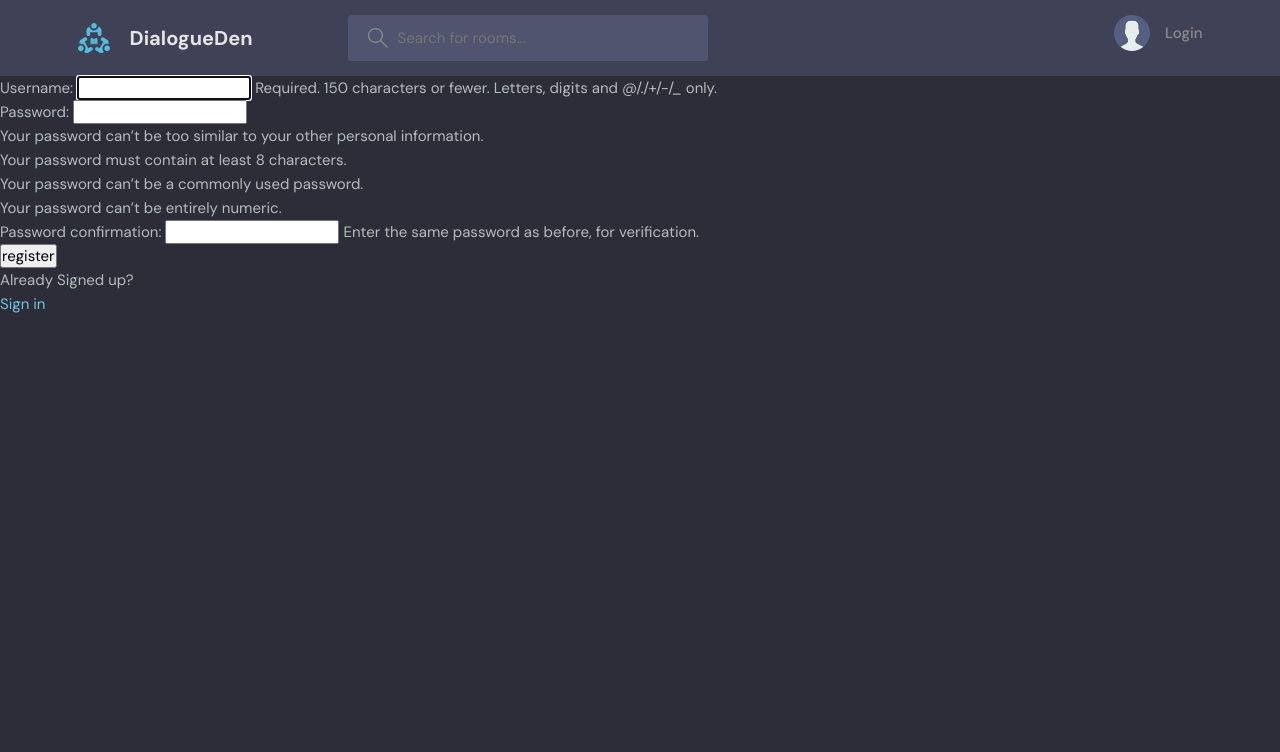
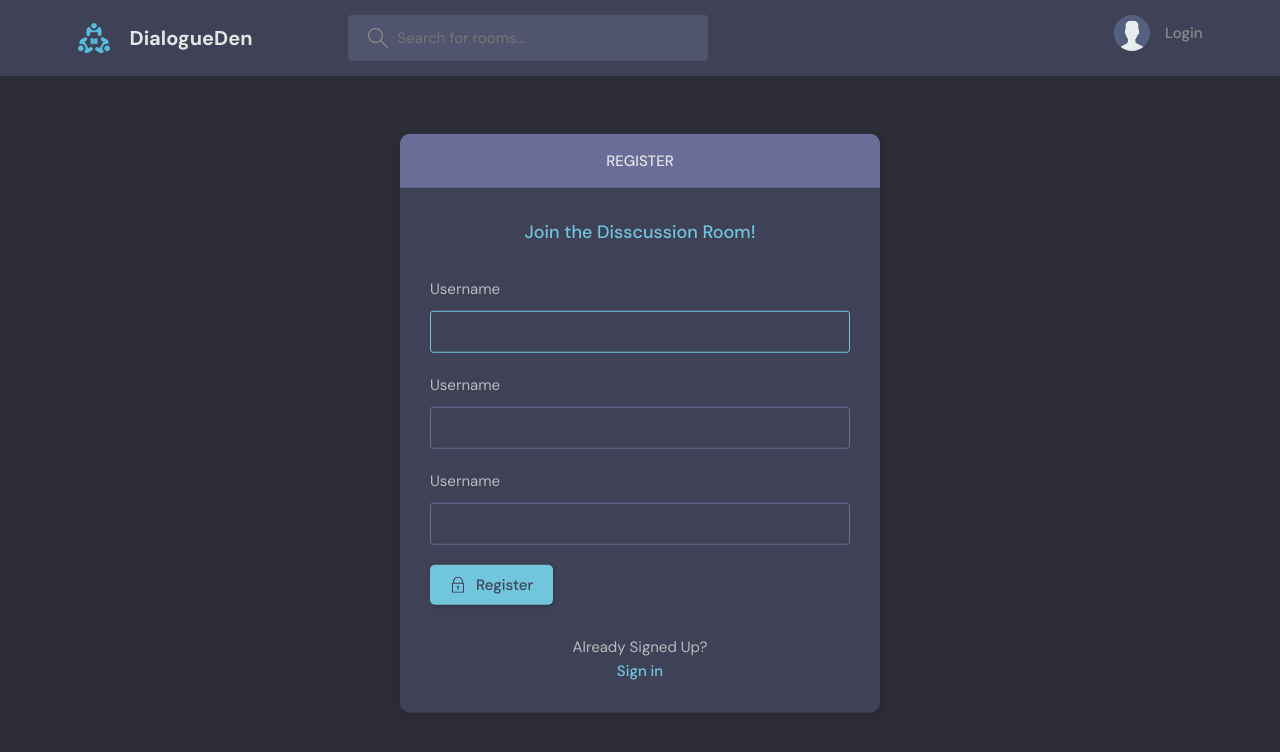
Before and after one commit to JaiSehgal007/discussion_room, a Django app: page /register/ in a window 1280 px wide. Shown: the top 752 px of the page. Run offline with Django 5.2, Linux system fonts and the light colour scheme.

Commit message:
Fixed Minor Bugs & Updated forms

```diff
--- a/base/templates/base/login_register.html
+++ b/base/templates/base/login_register.html
@@ -1,35 +1,98 @@
 {% extends 'main.html' %}
 
 {% block content %}
+<main class="auth layout">
 
   {% if page == 'login' %}
-<div>
-    <form action="" method="post">
+  <div class="container">
+    <div class="layout__box">
+      <div class="layout__boxHeader">
+        <div class="layout__boxTitle">
+          <h3>Login</h3>
+        </div>
+      </div>
+      <div class="layout__body">
+        <h2 class="auth__tagline">Join the Disscussion Room!</h2>
+
+        <form class="form" action="" method="post">
           {% csrf_token %}
-        <label for="username">Username:</label>
-        <input type="text" name="username" placeholder="Enter Username">
+          <div class="form__group form__group">
+            <label for="room_name">Username</label>
+            <input id="username" name="username" type="text" placeholder="e.g. Username" />
+          </div>
+          <div class="form__group">
+            <label for="password">Password</label>
+            <input id="password" name="password" type="password"
+              placeholder="&bull;&bull;&bull;&bull;&bull;&bull;&bull;&bull;" />
+          </div>
 
-        <label for="password">Password:</label>
-        <input type="password" name="password" placeholder="Enter Password">
+          <button class="btn btn--main" type="submit">
+            <svg version="1.1" xmlns="http://www.w3.org/2000/svg" width="32" height="32" viewBox="0 0 32 32">
+              <title>lock</title>
+              <path
+                d="M27 12h-1v-2c0-5.514-4.486-10-10-10s-10 4.486-10 10v2h-1c-0.553 0-1 0.447-1 1v18c0 0.553 0.447 1 1 1h22c0.553 0 1-0.447 1-1v-18c0-0.553-0.447-1-1-1zM8 10c0-4.411 3.589-8 8-8s8 3.589 8 8v2h-16v-2zM26 30h-20v-16h20v16z">
+              </path>
+              <path
+                d="M15 21.694v4.306h2v-4.306c0.587-0.348 1-0.961 1-1.694 0-1.105-0.895-2-2-2s-2 0.895-2 2c0 0.732 0.413 1.345 1 1.694z">
+              </path>
+            </svg>
 
-        <input type="submit" value="login">
+            Login
+          </button>
         </form>
 
-    <p>Haven't Signed up yet?</p>
-    <a href="{% url 'register' %}">Sign up</a>
+        <div class="auth__action">
+          <p>Haven't signed up yet?</p>
+          <a href="{% url 'register' %}" class="btn btn--link">Sign Up</a>
+        </div>
+      </div>
+    </div>
   </div>
   {% else %}
+  <div class="container">
+    <div class="layout__box">
+      <div class="layout__boxHeader">
+        <div class="layout__boxTitle">
+          <h3>Register</h3>
+        </div>
+      </div>
+      <div class="layout__body">
+        <h2 class="auth__tagline">Join the Disscussion Room!</h2>
 
-<div>
-    <form action="" method="post">
-        {% csrf_token %}
-        {{form.as_p}}
-        <input type="submit" value="register">
+        <form class="form" action="" method="post">
+
+          {% for field in form %}
+          <div class="form__group">
+            <label for="room_name">Username</label>
+            {{field}}
+          </div>
+          {% endfor %}
+
+          <button class="btn btn--main" type="submit">
+            <svg version="1.1" xmlns="http://www.w3.org/2000/svg" width="32" height="32" viewBox="0 0 32 32">
+              <title>lock</title>
+              <path
+                d="M27 12h-1v-2c0-5.514-4.486-10-10-10s-10 4.486-10 10v2h-1c-0.553 0-1 0.447-1 1v18c0 0.553 0.447 1 1 1h22c0.553 0 1-0.447 1-1v-18c0-0.553-0.447-1-1-1zM8 10c0-4.411 3.589-8 8-8s8 3.589 8 8v2h-16v-2zM26 30h-20v-16h20v16z">
+              </path>
+              <path
+                d="M15 21.694v4.306h2v-4.306c0.587-0.348 1-0.961 1-1.694 0-1.105-0.895-2-2-2s-2 0.895-2 2c0 0.732 0.413 1.345 1 1.694z">
+              </path>
+            </svg>
+
+            Register
+          </button>
         </form>
-    <p>Already Signed up?</p>
-    <a href="{% url 'login' %}">Sign in</a>
+
+        <div class="auth__action">
+          <p>Already Signed Up?</p>
+          <a href="{% url 'login' %}" class="btn btn--link">Sign in</a>
         </div>
-
+      </div>
+    </div>
+  </div>
   {% endif %}
 
+</main>
+
+
 {% endblock content %}
--- a/base/templates/base/profile.html
+++ b/base/templates/base/profile.html
@@ -19,7 +19,10 @@
         <div class="profile__info">
           <h3>{{user.username}}</h3>
           <p>@{{user.username}}</p>
-          <a href="edit-user.html" class="btn btn--main btn--pill">Edit Profile</a>
+
+          {% if request.user == user %}
+          <a href="{% url 'update-user' %}" class="btn btn--main btn--pill">Edit Profile</a>
+          {% endif %}
         </div>
         <div class="profile__about">
           <h3>About</h3>
--- a/base/urls.py
+++ b/base/urls.py
@@ -14,5 +14,6 @@ urlpatterns=[
     path('create-room/',views.createRoom,name="create-room"),
     path('update-room/<str:pk>/',views.updateRoom,name="update-room"),
     path('delete-room/<str:pk>/',views.deleteRoom,name="delete-room"),
-    path('delete-message/<str:pk>/',views.deleteMessage,name="delete-message")
+    path('delete-message/<str:pk>/',views.deleteMessage,name="delete-message"),
+    path('update-user/',views.updateUser,name="update-user")
 ]
--- a/base/views.py
+++ b/base/views.py
@@ -5,7 +5,7 @@ from django.db.models import Q
 from django.contrib.auth import authenticate,login,logout
 from .models import Room, Topic, Message
 from django.contrib.auth.models import User
-from .forms import RoomForm
+from .forms import RoomForm, UserForm
 from django.contrib.auth.forms import UserCreationForm
 from django.http import HttpResponse
 # Create your views here.
@@ -178,3 +178,18 @@ def deleteMessage(request,pk):
         message.delete()
         return redirect('home')
     return render(request,'base/delete.html', {'obj':message})
+
+@login_required(login_url='login')
+def updateUser(request):
+    user=request.user
+    form=UserForm(instance=user)
+
+    if request.method=='POST':
+        form= UserForm(request.POST,instance=user)
+        if form.is_valid():
+            user=form.save(commit=False)
+            user.username=user.username.lower()
+            user.save()
+            return redirect('user-profile',pk=user.id)
+
+    return render(request,'base/update_user.html',{'form':form})
--- a/templates/navbar.html
+++ b/templates/navbar.html
@@ -23,7 +23,7 @@
             <!-- Logged In -->
             {% if request.user.is_authenticated %}
             <div class="header__user">
-                <a href="profile.html">
+                <a href="{% url 'user-profile' request.user.id %}">
                     <div class="avatar avatar--medium active">
                         <img src="https://randomuser.me/api/portraits/men/37.jpg" />
                     </div>
@@ -45,14 +45,15 @@
             {% endif %}
 
             <div class="dropdown-menu">
-                <a href="settings.html" class="dropdown-link"><svg version="1.1" xmlns="http://www.w3.org/2000/svg"
-                        width="32" height="32" viewBox="0 0 32 32">
+                <a href="{% url 'update-user' %}" class="dropdown-link">
+                    <svg version="1.1" xmlns="http://www.w3.org/2000/svg" width="32" height="32" viewBox="0 0 32 32">
                         <title>tools</title>
                         <path
                             d="M27.465 32c-1.211 0-2.35-0.471-3.207-1.328l-9.392-9.391c-2.369 0.898-4.898 0.951-7.355 0.15-3.274-1.074-5.869-3.67-6.943-6.942-0.879-2.682-0.734-5.45 0.419-8.004 0.135-0.299 0.408-0.512 0.731-0.572 0.32-0.051 0.654 0.045 0.887 0.277l5.394 5.395 3.586-3.586-5.394-5.395c-0.232-0.232-0.336-0.564-0.276-0.887s0.272-0.596 0.572-0.732c2.552-1.152 5.318-1.295 8.001-0.418 3.274 1.074 5.869 3.67 6.943 6.942 0.806 2.457 0.752 4.987-0.15 7.358l9.392 9.391c0.844 0.842 1.328 2.012 1.328 3.207-0 2.5-2.034 4.535-4.535 4.535zM15.101 19.102c0.26 0 0.516 0.102 0.707 0.293l9.864 9.863c0.479 0.479 1.116 0.742 1.793 0.742 1.398 0 2.535-1.137 2.535-2.535 0-0.668-0.27-1.322-0.742-1.793l-9.864-9.863c-0.294-0.295-0.376-0.74-0.204-1.119 0.943-2.090 1.061-4.357 0.341-6.555-0.863-2.631-3.034-4.801-5.665-5.666-1.713-0.561-3.468-0.609-5.145-0.164l4.986 4.988c0.391 0.391 0.391 1.023 0 1.414l-5 5c-0.188 0.188-0.441 0.293-0.707 0.293s-0.52-0.105-0.707-0.293l-4.987-4.988c-0.45 1.682-0.397 3.436 0.164 5.146 0.863 2.631 3.034 4.801 5.665 5.666 2.2 0.721 4.466 0.604 6.555-0.342 0.132-0.059 0.271-0.088 0.411-0.088z">
                         </path>
                     </svg>
-                    Settings</a>
+                    Update Profile
+                </a>
                 <a href="{% url 'logout' %}" class="dropdown-link"><svg version="1.1" xmlns="http://www.w3.org/2000/svg"
                         width="32" height="32" viewBox="0 0 32 32">
                         <title>sign-out</title>
```
Also changed, not shown: base/forms.py (+7 -0 lines), base/templates/base/delete.html (+33 -6 lines), base/templates/base/delete_old.html (added, +12 -0 lines), base/templates/base/login_register_old.html (added, +35 -0 lines), base/templates/base/update_user.html (added, +42 -0 lines). Lines whose indentation alone changed are shown as unchanged.
